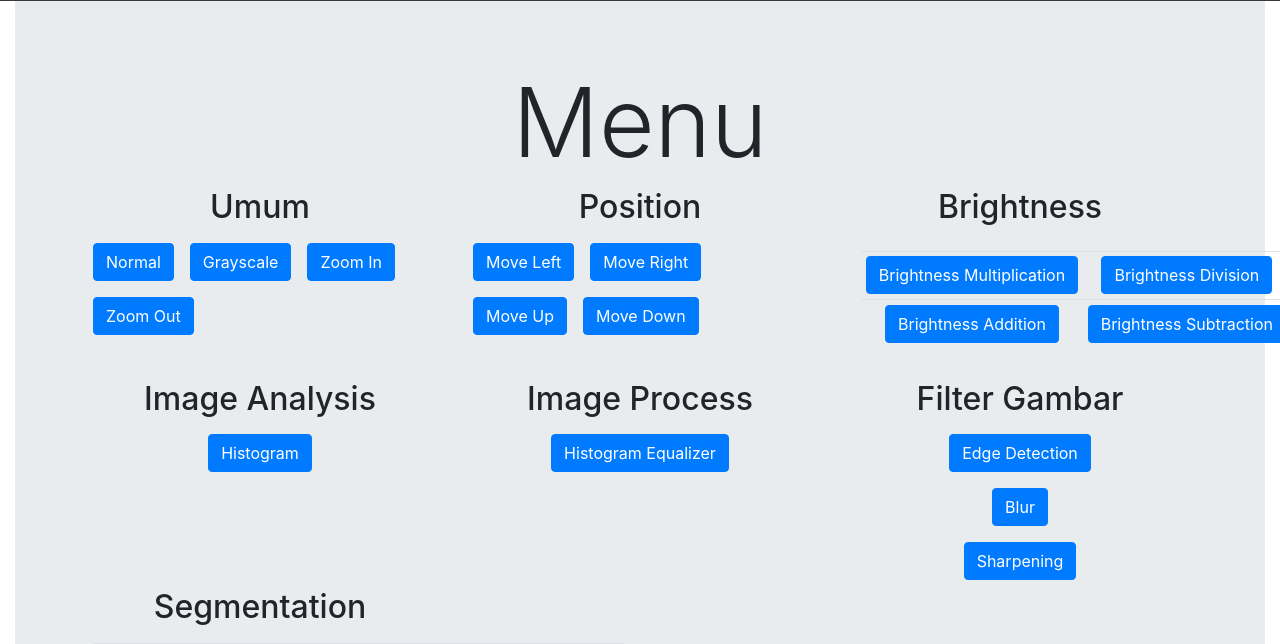
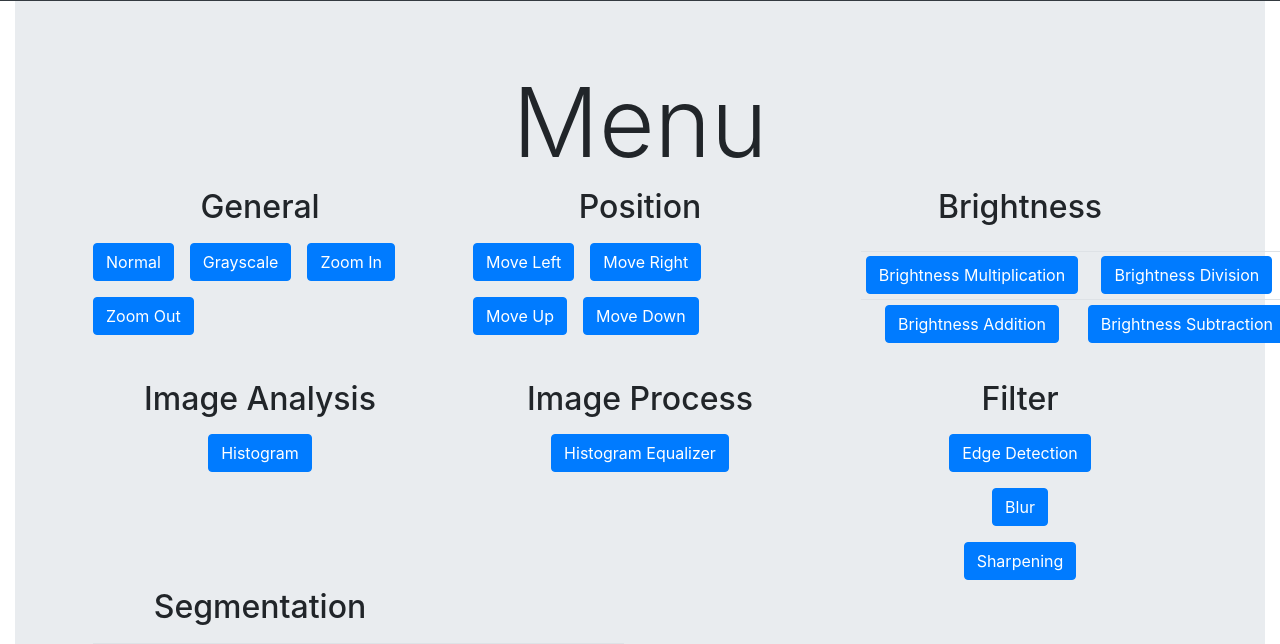
Before and after one commit to shinichi3109/3davt, a Flask app: template templates/uploaded.html in a window 1280 px wide. Shown: the part 55-699 px from the top of the page. Run offline with Flask 3, Linux system fonts and the light colour scheme; the template is opened without the code that fills it, so the values that code supplies are empty; some libraries are stand-ins or nearby versions.

Commit message:
Updated spelling err

```diff
--- a/templates/uploaded.html
+++ b/templates/uploaded.html
@@ -4,7 +4,7 @@
     <div class="container">
         <div class="row">
             <div class="col-md-4">
-                <h2>Umum</h2>
+                <h2>General</h2>
                 <div class="d-flex flex-wrap">
 
                     <div class="p-2 flex-fill bd-highlight">
@@ -124,7 +124,7 @@
                 </div>
             </div>
             <div class="col-md-4">
-                <h2>Filter Gambar</h2>
+                <h2>Filter</h2>
                 <div class="p-2 flex-fill bd-highlight">
                     <form id="" action="{{ url_for('edge_detection') }}" method="POST" enctype="multipart/form-data">
                         <button type="submit" class="btn btn-primary">Edge Detection</button>
```
